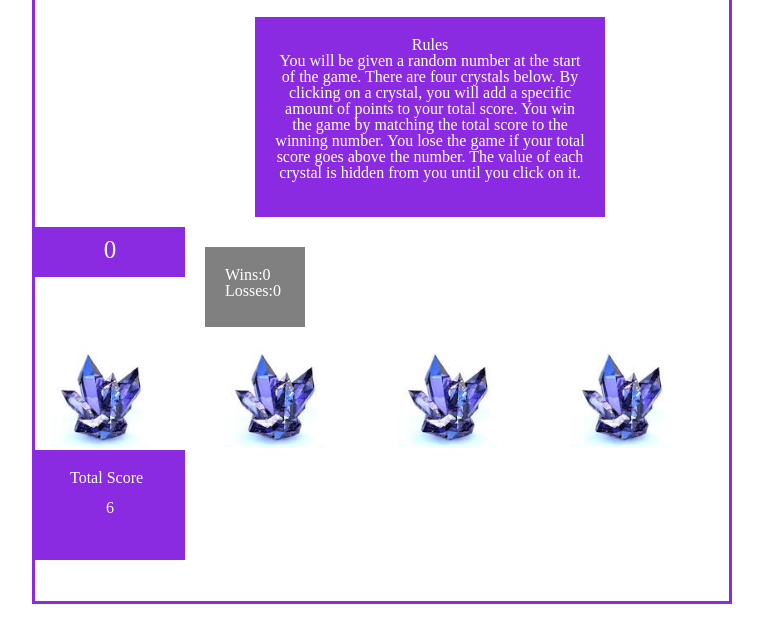
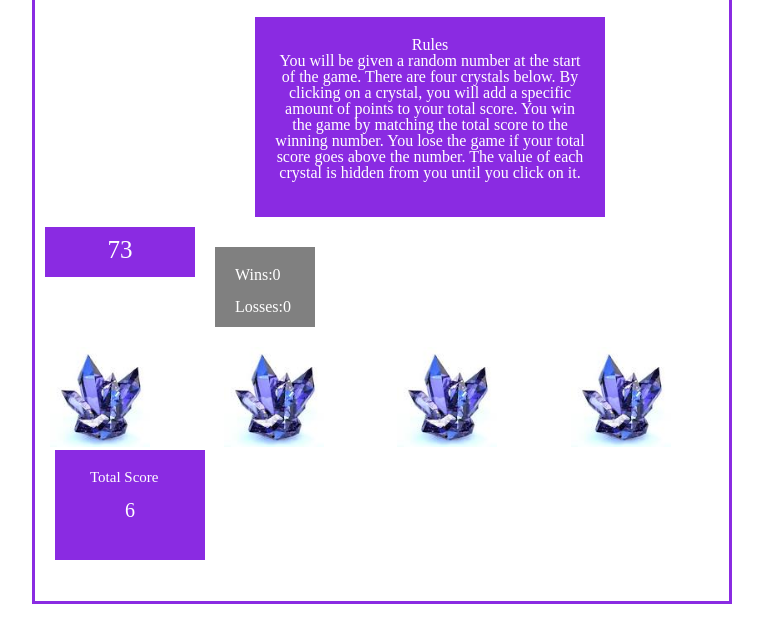
Before and after one commit to earyzhikova/week-4-game, a plain HTML site: page index.html in a window 1280 px wide. Both pictures are taken after a click on the picture 268 px from the left and 503 px from the top of the page. Shown: the part 106-748 px from the top of the page, without its empty margins (168-931 px from the left). Drawn offline with nearby package versions, Linux system fonts and the light colour scheme.

Commit message:
Crystal Collector

```diff
--- a/assets/css/style.css
+++ b/assets/css/style.css
@@ -42,6 +42,7 @@
     color: white;
     padding:10px;
     font-size: 25px;
+     margin-left: 10px;
 }
 
 #collectorScore {
@@ -67,6 +68,8 @@
     background-color: blueviolet;
     padding: 20px;
     color: white;
+    font-size: 15px;
+     margin-left: 5px;
 }
 
 #visibleNumber {
@@ -75,6 +78,8 @@
     background-color: blueviolet;
     text-align: center;
     color: white;
+    font-size: 20px;
+    margin-left: 5px;
 }
 
 
--- a/assets/javascript/game.js
+++ b/assets/javascript/game.js
@@ -32,6 +32,7 @@
 
   var DOM = {
     render() {
+      gameSetup.newrandomNumber();
   $("#js-randomNumber").text(gameSetup.randomNumber);
   $("#js-totalScore").text(gameSetup.totalScore);
   $("#js-wins").text(gameSetup.winCount);
@@ -81,7 +82,7 @@
         DOM.render();
         alert("You won!!!");
         this.startNewRound();
-        } else { /*do nothing - game in play*/}
+        } else { /*do nothing */}
 
        //test if user lost
       if(gameSetup.didUserLose() ) {
@@ -89,7 +90,7 @@
         DOM.render();
         alert("You lost!!!");
         this.startNewRound();
-      } else { /*do nothing - game in play*/}
+      } else { /*do nothing */}
 
     },
 
@@ -131,8 +132,6 @@
   //new object inherit the class
 
   var crystal1 = new Crystal();
- console.log(crystal1.pointValue);
-
   var crystal2 = new Crystal();
   var crystal3 = new Crystal();
   var crystal4 = new Crystal();
@@ -147,9 +146,11 @@
     increasewinCount() {
       this.winCount++;
     },
+
     increaselossCount() {
     this.lossCount++;
   },
+
     newrandomNumber() {
       this.randomNumber = (Math.floor(Math.random() * 102) + 19);
   },
--- a/index.html
+++ b/index.html
@@ -5,6 +5,7 @@
     <meta name="viewport" content="width=device-width, initial-scale=1.0">
     <meta http-equiv="X-UA-Compatible" content="ie=edge">
    <link rel="stylesheet" href="https://maxcdn.bootstrapcdn.com/bootstrap/3.3.7/css/bootstrap.min.css" integrity="sha384-BVYiiSIFeK1dGmJRAkycuHAHRg32OmUcww7on3RYdg4Va+PmSTsz/K68vbdEjh4u" crossorigin="anonymous">
+
     <script type="text/javascript" src="https://cdnjs.cloudflare.com/ajax/libs/jquery/3.2.1/jquery.min.js"></script>
 
 
@@ -37,7 +38,7 @@
                     <p><span id = "js-randomNumber"></span></p>
                 </div>
                 <div class="col-md-6" id = "collectorScore">
-                    <p>Wins:<span id = "js-wins"></span></p>
+                    <p>Wins:<span id = "js-wins"></span></p><br>
                         <p>Losses:<span id = "js-losses"></span></p>
              </div>
             </div>
```
